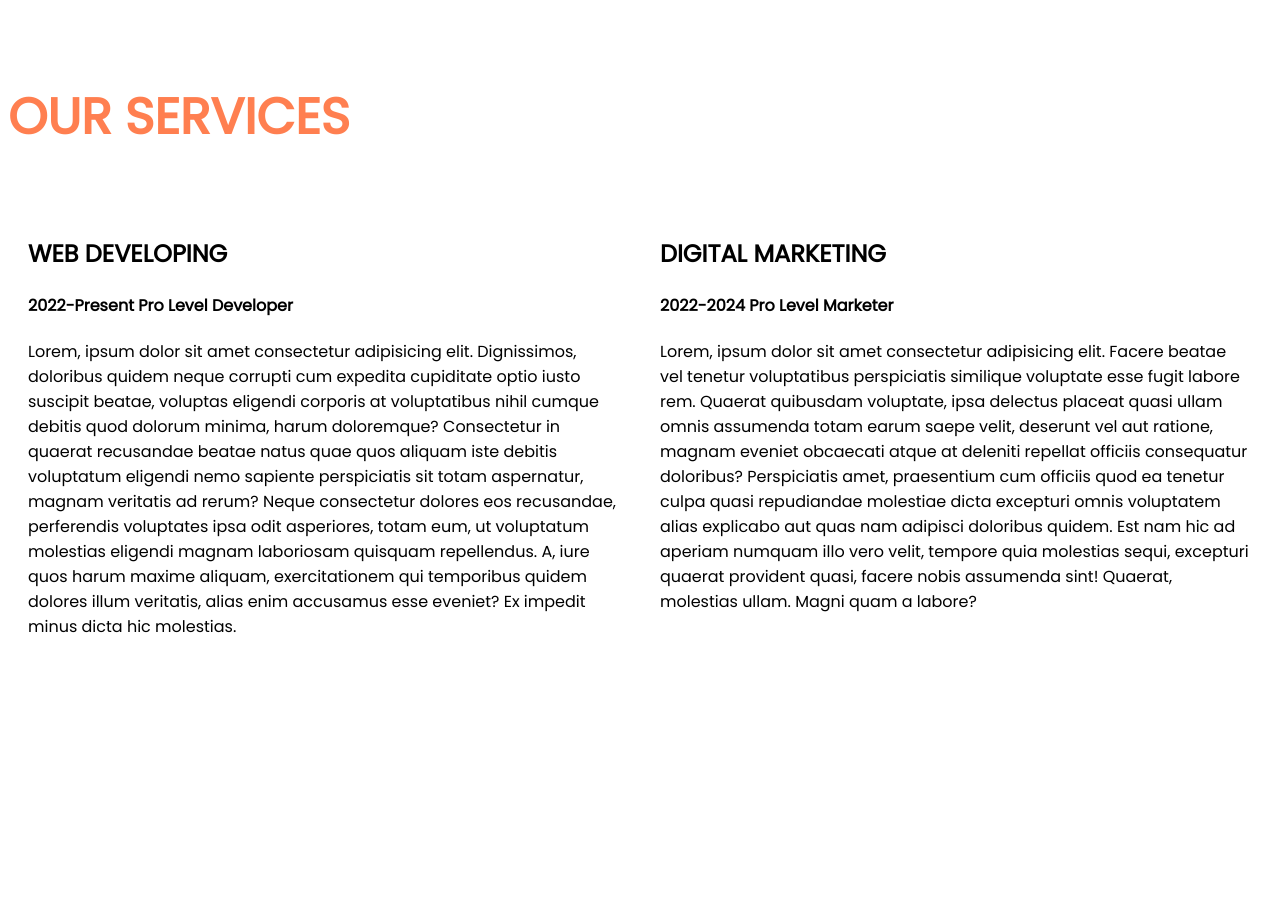
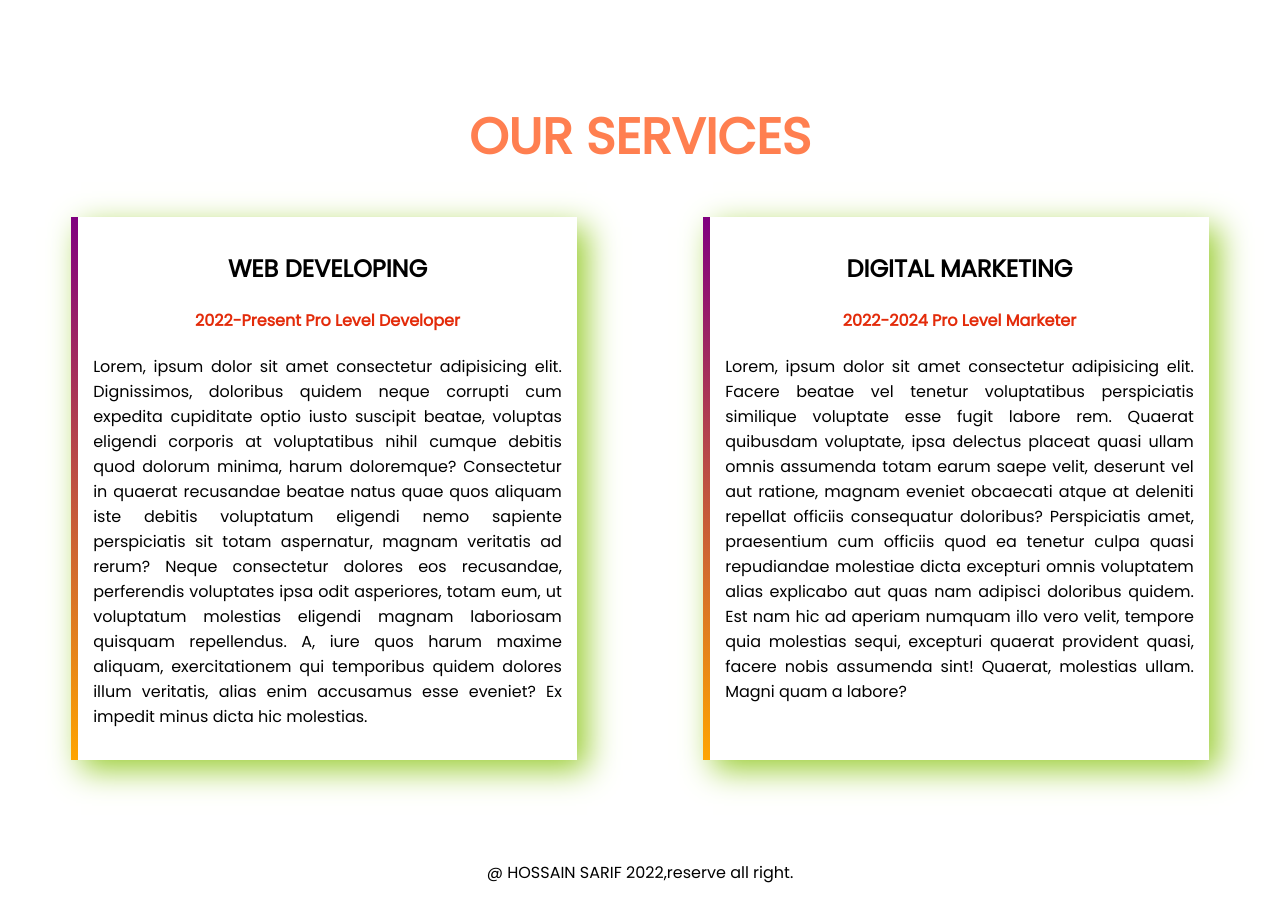
Before and after one commit to Sarif-Hossain/my-portfolio, a plain HTML site: page index.html in a window 1280 px wide. Shown: the part 1222-2123 px from the top of the page. Before the commit the page ends 1997 px from the top, so only its background shows below. Drawn offline with Linux system fonts and the light colour scheme.

Commit message:
added footer

```diff
--- a/index.html
+++ b/index.html
@@ -38,12 +38,12 @@
    <section class="services">
       <h1>OUR SERVICES</h1>
       <div class="flexible-container">
-        <div class="half-width">
+        <div id="border-experience" class="box-area">
             <h2>WEB DEVELOPING</h2>
             <h4>2022-Present Pro Level Developer</h4>
             <p>Lorem, ipsum dolor sit amet consectetur adipisicing elit. Dignissimos, doloribus quidem neque corrupti cum expedita cupiditate optio iusto suscipit beatae, voluptas eligendi corporis at voluptatibus nihil cumque debitis quod dolorum minima, harum doloremque? Consectetur in quaerat recusandae beatae natus quae quos aliquam iste debitis voluptatum eligendi nemo sapiente perspiciatis sit totam aspernatur, magnam veritatis ad rerum? Neque consectetur dolores eos recusandae, perferendis voluptates ipsa odit asperiores, totam eum, ut voluptatum molestias eligendi magnam laboriosam quisquam repellendus. A, iure quos harum maxime aliquam, exercitationem qui temporibus quidem dolores illum veritatis, alias enim accusamus esse eveniet? Ex impedit minus dicta hic molestias.</p>
         </div>
-        <div class="half-width">
+        <div id="border-experience" class="box-area">
             <h2>DIGITAL MARKETING</h2>
             <h4>2022-2024 Pro Level Marketer</h4>
             <p>Lorem, ipsum dolor sit amet consectetur adipisicing elit. Facere beatae vel tenetur voluptatibus perspiciatis similique voluptate esse fugit labore rem. Quaerat quibusdam voluptate, ipsa delectus placeat quasi ullam omnis assumenda totam earum saepe velit, deserunt vel aut ratione, magnam eveniet obcaecati atque at deleniti repellat officiis consequatur doloribus? Perspiciatis amet, praesentium cum officiis quod ea tenetur culpa quasi repudiandae molestiae dicta excepturi omnis voluptatem alias explicabo aut quas nam adipisci doloribus quidem. Est nam hic ad aperiam numquam illo vero velit, tempore quia molestias sequi, excepturi quaerat provident quasi, facere nobis assumenda sint! Quaerat, molestias ullam. Magni quam a labore?</p>
@@ -51,5 +51,8 @@
         </div>
       </div>
    </section>
+   <footer>
+       <p>@ HOSSAIN SARIF 2022,reserve all right.</p>
+   </footer>
 </body>
 </html>
--- a/style.css
+++ b/style.css
@@ -12,6 +12,7 @@ h1{
     color: coral;
 }
 .flexible-container{
+    text-align: justify;
     display: flex;
     margin-bottom: 100px;
 }
@@ -33,16 +34,45 @@ h1{
     width: 400px;
     border-radius: 10px;
 }
+.services h1{
+    text-align: center;
+}
 .top-banner{
     background-image: url(images/sam3.jpeg);
-    background-repeat: no-repeat;
     background-position:center
 }
 .visions{
+    padding: 10px;
+    text-align: justify;
     background-image: url(images/sam4.jpeg);
-    background-repeat: no-repeat;
     background-position: center;
 }
 .visions h2{
     text-align: center;
 }
+.visions h3{
+    color: rgb(222, 59, 30);
+}
+.box-area{
+    text-align: justify;
+    box-shadow: 10px 10px 30px yellowgreen;
+    width: 40%;
+    margin-left: 5%;
+    margin-right: 5%;
+    padding: 15px;
+}
+#border-experience{
+    border-image: linear-gradient(purple,orange);
+    border-image-slice: 1;
+    border-left: 7px solid;
+}
+.box-area h2{
+    text-align: center;
+}
+.box-area h4{
+    text-align: center;
+    color: rgb(227, 43, 10);
+}
+footer p{
+    text-align: center;
+}
```
